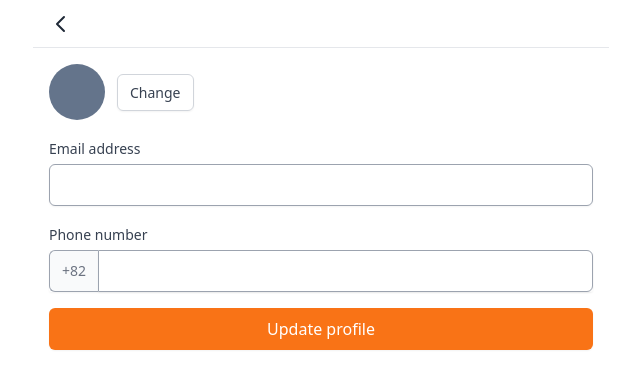
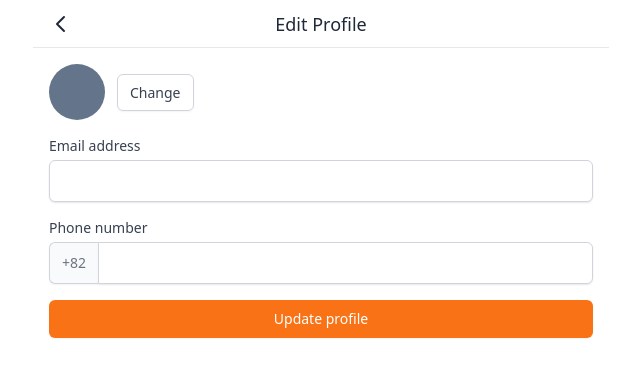
Before and after one commit to nlom0218/carrot-market, a Next.js app: page /profile/edit in a window 1280 px wide. Shown: the top 388 px of the page, without its empty margins (319-959 px from the left). Built offline with nearby package versions, Linux system fonts and the light colour scheme.

Commit message:
components input

```diff
--- /dev/null
+++ b/components/input.tsx
@@ -0,0 +1,67 @@
+interface InputProps {
+  label: string;
+  name: string;
+  kind: "text" | "phone" | "price";
+  [key: string]: any;
+}
+
+export default function Input({
+  label,
+  name,
+  kind = "text",
+  ...rest
+}: InputProps) {
+  return (
+    <div>
+      <label
+        className="mb-1 block text-sm font-medium text-gray-700"
+        htmlFor={name}
+      >
+        {label}
+      </label>
+      {kind === "text" ? (
+        <div className="relative flex items-center rounded-md shadow-sm">
+          <input
+            className="foucs:outline-none w-full appearance-none rounded-md border border-gray-300 px-3 py-2 placeholder-gray-400
+              shadow-sm focus:border-orange-500 focus:ring-orange-500
+            "
+            id={name}
+            {...rest}
+          />
+        </div>
+      ) : null}
+      {kind === "price" ? (
+        <div className="relative flex items-center rounded-md shadow-sm">
+          <div className="pointer-events-none absolute left-0 flex items-center justify-center pl-3">
+            <span className="text-sm text-gray-500">$</span>
+          </div>
+          <input
+            className="w-full appearance-none rounded-md border border-gray-300 px-3 py-2 pl-7 placeholder-gray-400 shadow-sm focus:border-orange-500 focus:outline-none focus:ring-orange-500"
+            id={name}
+            {...rest}
+          />
+          <div className="pointer-events-none absolute right-0 flex items-center pr-3">
+            <span className="text-gray-500">KRW</span>
+          </div>
+        </div>
+      ) : null}
+      {kind === "phone" ? (
+        <div className="flex rounded-md shadow-sm">
+          <span
+            className="flex select-none items-center justify-center rounded-l-md border border-r-0
+          border-gray-300 bg-gray-50 px-3 text-sm text-gray-500
+          "
+          >
+            +82
+          </span>
+          <input
+            id={name}
+            {...rest}
+            className="focus:outlin-none w-full appearance-none rounded-md rounded-l-none border border-gray-300
+            px-3 py-2 placeholder-gray-400 shadow-sm  focus:border-orange-500 focus:ring-orange-500"
+          />
+        </div>
+      ) : null}
+    </div>
+  );
+}
--- a/pages/enter.tsx
+++ b/pages/enter.tsx
@@ -1,4 +1,6 @@
 import { useState } from "react";
+import Button from "../components/button";
+import Input from "../components/input";
 import { cls } from "../libs/utils";
 
 const Enter = () => {
@@ -36,38 +38,29 @@ const Enter = () => {
             </button>
           </div>
         </div>
-        <form className="mt-8 flex flex-col">
-          <label htmlFor="input" className=" text-sm font-medium text-gray-700">
-            {method === "email" ? "Email adderss" : null}
-            {method === "phone" ? "Phone number" : null}
-          </label>
-          <div className="mt-1">
+        <form className="mt-8 flex flex-col space-y-4">
           {method === "email" ? (
-              <input
-                id="input"
+            <Input
+              name="email"
+              label="Email address"
               type="email"
               required
-                className=" w-full appearance-none rounded-md border border-gray-400 px-3 py-2 placeholder-gray-400 shadow-sm focus:border-orange-500 focus:outline-none focus:ring-orange-500"
+              kind="text"
             />
           ) : null}
           {method === "phone" ? (
-              <div className="flex rounded-sm shadow-md">
-                <span className="flex select-none items-center justify-center rounded-l-md border border-r-0 border-gray-400 bg-gray-50 px-3 text-sm text-gray-500">
-                  +82
-                </span>
-                <input
-                  id="input"
+            <Input
+              name="phone"
+              label="Phone number"
               type="number"
+              kind="phone"
               required
-                  className=" w-full appearance-none rounded-md rounded-l-none border border-gray-400 px-3 py-2 placeholder-gray-400 shadow-sm focus:border-orange-500 focus:outline-none focus:ring-orange-500"
             />
-              </div>
           ) : null}
-          </div>
-          <button className=" mt-6 rounded-md border border-transparent bg-orange-500 py-2 px-4 font-medium text-white shadow-sm hover:bg-orange-600 focus:outline-none focus:ring-2 focus:ring-orange-500 focus:ring-offset-2">
-            {method === "email" ? "Get login link" : null}
-            {method === "phone" ? "Get login link" : null}
-          </button>
+          {method === "email" ? <Button text={"Get login link"} /> : null}
+          {method === "phone" ? (
+            <Button text={"Get one-time password"} />
+          ) : null}
         </form>
         <div className="mt-8">
           <div className="relative">
--- a/pages/items/[id].tsx
+++ b/pages/items/[id].tsx
@@ -3,7 +3,7 @@ import Layout from "../../components/layout";
 
 const ItemDetail: NextPage = () => {
   return (
-    <Layout canGoBack>
+    <Layout title="Item" canGoBack>
       <div className="px-4 pb-10">
         <div className="mb-8">
           <div className="h-96 bg-slate-300" />
--- a/pages/items/upload.tsx
+++ b/pages/items/upload.tsx
@@ -1,11 +1,12 @@
 import { NextPage } from "next";
 import Button from "../../components/button";
+import Input from "../../components/input";
 import Layout from "../../components/layout";
 
 const Upload: NextPage = () => {
   return (
     <Layout canGoBack>
-      <div className="space-y-5 px-4 pb-16">
+      <form className="space-y-4 p-4">
         <div>
           <label className="flex h-48  w-full cursor-pointer items-center justify-center rounded-md border-2 border-dashed border-gray-300 text-gray-600 transition-colors hover:border-orange-500 hover:text-orange-500">
             <svg
@@ -26,44 +27,15 @@ const Upload: NextPage = () => {
             <input className="hidden" type="file" />
           </label>
         </div>
-        <div>
-          <label
-            htmlFor="name"
-            className="mb-1 block text-sm font-medium text-gray-700"
-          >
-            Name
-          </label>
-          <div className="relative flex items-center rounded-md shadow-sm">
-            <input
-              id="name"
-              type="email"
-              className="w-full appearance-none rounded-md border border-gray-300 px-3 py-2 placeholder-gray-400 shadow-sm focus:border-orange-500 focus:outline-none focus:ring-orange-500"
-              required
-            />
-          </div>
-        </div>
-        <div>
-          <label
-            htmlFor="price"
-            className=" mb-1 block text-sm font-medium text-gray-700"
-          >
-            Price
-          </label>
-          <div className="relative flex items-center rounded-md shadow-sm">
-            <div className=" pointer-events-none absolute left-0 flex items-center justify-center pl-3">
-              <span className="text-sm text-gray-500">$</span>
-            </div>
-            <input
-              className=" w-full appearance-none rounded-md border border-gray-400 px-3 py-2 pl-7 placeholder-gray-400 shadow-sm focus:border-orange-500 focus:outline-none focus:ring-orange-500"
-              id="price"
-              type="text"
-              placeholder="0.00"
-            />
-            <div className="pointer-events-none absolute right-0 flex items-center pr-3">
-              <span className="text-gray-500">USD</span>
-            </div>
-          </div>
-        </div>
+        <Input required label="Name" name="name" type="text" kind="text" />
+        <Input
+          required
+          label="Price"
+          placeholder="0.00"
+          name="price"
+          type="text"
+          kind="price"
+        />
         <div>
           <label
             className=" mb-1 block text-sm font-medium text-gray-700"
@@ -79,7 +51,7 @@ const Upload: NextPage = () => {
           />
         </div>
         <Button text="Upload Item" />
-      </div>
+      </form>
     </Layout>
   );
 };
--- a/pages/profile/edit.tsx
+++ b/pages/profile/edit.tsx
@@ -1,10 +1,12 @@
 import { NextPage } from "next";
+import Button from "../../components/button";
+import Input from "../../components/input";
 import Layout from "../../components/layout";
 
 const EditProfile: NextPage = () => {
   return (
-    <Layout canGoBack>
-      <div className="space-y-4 px-4 pb-10">
+    <Layout canGoBack title="Edit Profile">
+      <form className="space-y-4 px-4 pb-10">
         <div className=" flex items-center space-x-3">
           <div className="h-14 w-14 rounded-full bg-slate-500" />
           <div>
@@ -22,39 +24,22 @@ const EditProfile: NextPage = () => {
             </label>
           </div>
         </div>
-        <div className="space-y-1">
-          <label htmlFor="email" className=" text-sm font-medium text-gray-700">
-            Email address
-          </label>
-          <div className="mt-1">
-            <input
-              id="email"
+        <Input
+          label="Email address"
+          name="email"
+          kind="text"
           type="email"
           required
-              className=" w-full appearance-none rounded-md border border-gray-400 px-3 py-2 placeholder-gray-400 shadow-sm focus:border-orange-500 focus:outline-none focus:ring-orange-500"
         />
-          </div>
-        </div>
-        <div className="space-y-1">
-          <label htmlFor="email" className=" text-sm font-medium text-gray-700">
-            Phone number
-          </label>
-          <div className="flex rounded-sm shadow-sm">
-            <span className="flex select-none items-center justify-center rounded-l-md border border-r-0 border-gray-400 bg-gray-50 px-3 text-sm text-gray-500">
-              +82
-            </span>
-            <input
-              id="input"
+        <Input
+          label="Phone number"
+          kind="phone"
           type="number"
           required
-              className=" w-full appearance-none rounded-md rounded-l-none border border-gray-400 px-3 py-2 placeholder-gray-400 shadow-sm focus:border-orange-500 focus:outline-none focus:ring-orange-500"
+          name="phone"
         />
-          </div>
-        </div>
-        <button className=" mt-6 w-full rounded-md border border-transparent bg-orange-500 py-2 px-4 font-medium text-white shadow-sm transition-colors hover:bg-orange-600 focus:outline-none focus:ring-2 focus:ring-orange-500 focus:ring-offset-2">
-          Update profile
-        </button>
-      </div>
+        <Button text="Update profile" />
+      </form>
     </Layout>
   );
 };
--- a/pages/streams/create.tsx
+++ b/pages/streams/create.tsx
@@ -1,49 +1,21 @@
 import { NextPage } from "next";
 import Button from "../../components/button";
+import Input from "../../components/input";
 import Layout from "../../components/layout";
 
 const CreateStream: NextPage = () => {
   return (
     <Layout canGoBack>
-      <div className="space-y-5 px-4 pb-16">
-        <div>
-          <label
-            htmlFor="name"
-            className="mb-1 block text-sm font-medium text-gray-700"
-          >
-            Name
-          </label>
-          <div className="relative flex items-center rounded-md shadow-sm">
-            <input
-              id="name"
-              type="email"
-              className="w-full appearance-none rounded-md border border-gray-300 px-3 py-2 placeholder-gray-400 shadow-sm focus:border-orange-500 focus:outline-none focus:ring-orange-500"
-              required
-            />
-          </div>
-        </div>
-        <div>
-          <label
-            htmlFor="price"
-            className=" mb-1 block text-sm font-medium text-gray-700"
-          >
-            Price
-          </label>
-          <div className="relative flex items-center rounded-md shadow-sm">
-            <div className=" pointer-events-none absolute left-0 flex items-center justify-center pl-3">
-              <span className="text-sm text-gray-500">$</span>
-            </div>
-            <input
-              className=" w-full appearance-none rounded-md border border-gray-400 px-3 py-2 pl-7 placeholder-gray-400 shadow-sm focus:border-orange-500 focus:outline-none focus:ring-orange-500"
-              id="price"
-              type="text"
-              placeholder="0.00"
-            />
-            <div className="pointer-events-none absolute right-0 flex items-center pr-3">
-              <span className="text-gray-500">USD</span>
-            </div>
-          </div>
-        </div>
+      <form className="space-y-4 px-4 pb-16">
+        <Input required label="Name" name="name" type="text" kind="text" />
+        <Input
+          required
+          label="Price"
+          type="number"
+          kind="price"
+          placeholder="0.00"
+          name="price"
+        />
         <div>
           <label
             className=" mb-1 block text-sm font-medium text-gray-700"
@@ -59,7 +31,7 @@ const CreateStream: NextPage = () => {
           />
         </div>
         <Button text="Go live" />
-      </div>
+      </form>
     </Layout>
   );
 };
```
Also changed, not shown: pages/profile/index.tsx (+9 -1 lines). Lines whose indentation alone changed are shown as unchanged.
